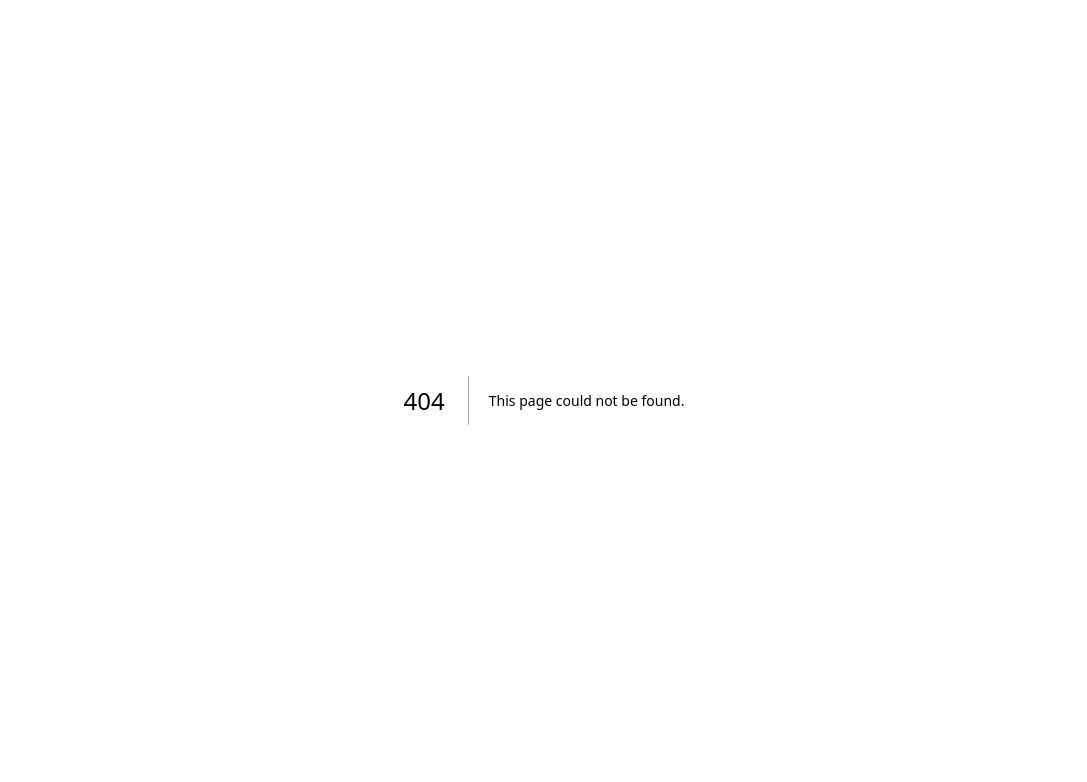
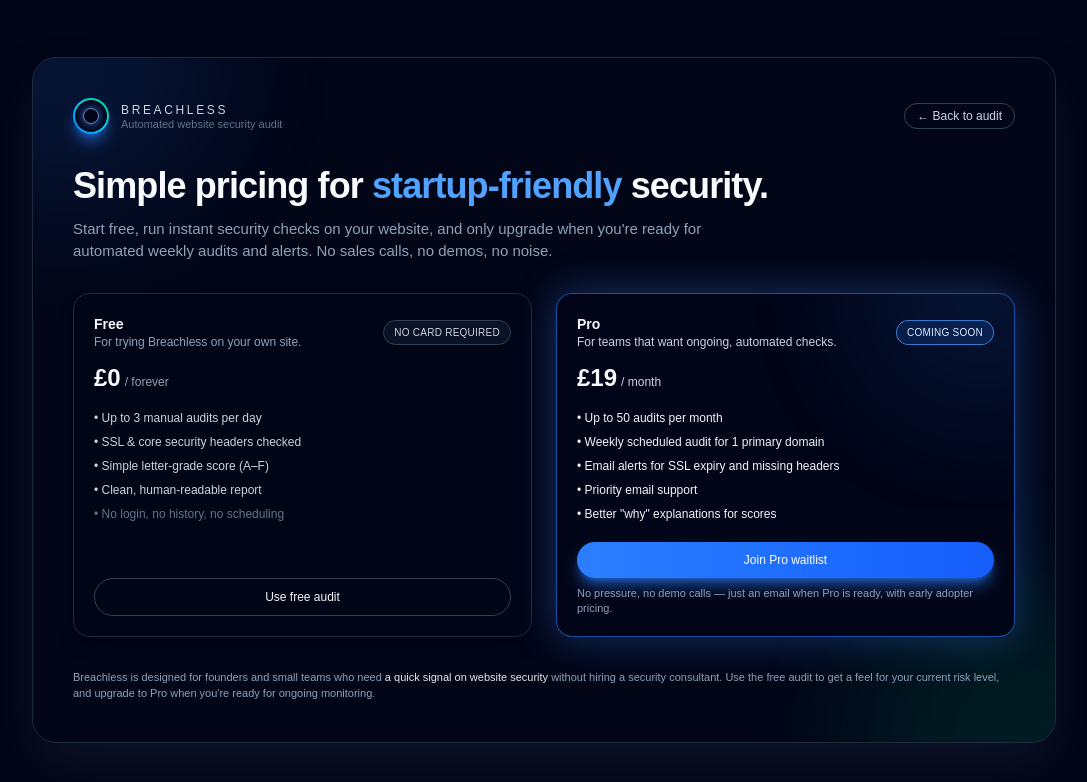
Before and after one commit to breachlessapp/breachless-web, a Next.js app: page /pricing in a window 1280 px wide. Before the commit this address had no page. Shown: the top 782 px of the page, without its empty margins (96-1183 px from the left). Built offline with nearby package versions, Linux system fonts and the light colour scheme.

Commit message:
Add pricing page and nav link

```diff
--- a/app/page.tsx
+++ b/app/page.tsx
@@ -82,9 +82,17 @@ export default function HomePage() {
     </div>
   </div>
 
-            <div className="inline-flex items-center gap-2 rounded-full border border-slate-700 bg-slate-900/70 px-3 py-1 text-[11px] text-slate-300 backdrop-blur">
+  <div className="flex items-center gap-3">
+    <div className="hidden sm:inline-flex items-center gap-2 rounded-full border border-slate-700 bg-slate-900/70 px-3 py-1 text-[11px] text-slate-300 backdrop-blur">
       <span className="h-2 w-2 rounded-full bg-emerald-400 shadow-[0_0_8px_rgba(52,211,153,0.9)]" />
       <span>Instant, self-serve security insights</span>
+    </div>
+    <a
+      href="/pricing"
+      className="rounded-full border border-slate-700 bg-slate-950/70 px-3 py-1 text-[11px] text-slate-200 hover:border-slate-500 hover:text-slate-50 transition"
+    >
+      Pricing
+    </a>
   </div>
 </header>
 
--- /dev/null
+++ b/app/pricing/page.tsx
@@ -0,0 +1,168 @@
+"use client";
+
+import Link from "next/link";
+
+export default function PricingPage() {
+  return (
+    <div className="min-h-screen bg-slate-950 text-slate-100 flex items-center justify-center px-4 py-10">
+      <div className="w-full max-w-5xl rounded-3xl border border-slate-800 bg-gradient-to-br from-slate-950 via-slate-950/95 to-slate-950/80 shadow-2xl shadow-slate-900/90 p-6 md:p-10 relative overflow-hidden">
+        {/* subtle glow */}
+        <div className="pointer-events-none absolute inset-0 opacity-60">
+          <div className="absolute -top-40 -left-32 w-80 h-80 rounded-full bg-blue-500/20 blur-3xl" />
+          <div className="absolute -bottom-40 -right-32 w-80 h-80 rounded-full bg-emerald-500/20 blur-3xl" />
+        </div>
+
+        <div className="relative z-10 space-y-8">
+          {/* Top bar / logo + back link */}
+          <header className="flex items-center justify-between gap-3">
+            <div className="flex items-center gap-3">
+              <div className="h-9 w-9 rounded-full bg-gradient-to-tr from-blue-500 via-cyan-400 to-emerald-400 p-[2px] shadow-lg shadow-blue-500/60">
+                <div className="h-full w-full rounded-full bg-slate-950 flex items-center justify-center">
+                  <div className="h-4 w-4 rounded-full border border-blue-300/70 shadow-[0_0_8px_rgba(59,130,246,0.9)]" />
+                </div>
+              </div>
+              <div className="flex flex-col leading-tight">
+                <span className="text-xs uppercase tracking-[0.22em] text-slate-300">
+                  Breachless
+                </span>
+                <span className="text-[11px] text-slate-500">
+                  Automated website security audit
+                </span>
+              </div>
+            </div>
+
+            <nav className="flex items-center gap-4 text-xs text-slate-300">
+              <Link
+                href="/"
+                className="rounded-full border border-slate-700 bg-slate-950/60 px-3 py-1 hover:border-slate-500 hover:text-slate-100 transition"
+              >
+                ← Back to audit
+              </Link>
+            </nav>
+          </header>
+
+          {/* Heading */}
+          <section className="space-y-3">
+            <h1 className="text-3xl md:text-4xl font-semibold tracking-tight text-slate-50">
+              Simple pricing for{" "}
+              <span className="text-blue-400">startup-friendly</span> security.
+            </h1>
+            <p className="text-sm md:text-[15px] text-slate-400 max-w-2xl">
+              Start free, run instant security checks on your website, and only
+              upgrade when you&apos;re ready for automated weekly audits and
+              alerts. No sales calls, no demos, no noise.
+            </p>
+          </section>
+
+          {/* Pricing grid */}
+          <section className="grid gap-6 md:grid-cols-2 items-stretch">
+            {/* Free plan */}
+            <div className="flex flex-col rounded-2xl border border-slate-800 bg-slate-950/90 p-5 shadow-lg shadow-slate-950/70">
+              <div className="mb-3 flex items-center justify-between gap-2">
+                <div>
+                  <h2 className="text-sm font-semibold text-slate-50">
+                    Free
+                  </h2>
+                  <p className="text-xs text-slate-400">
+                    For trying Breachless on your own site.
+                  </p>
+                </div>
+                <span className="rounded-full border border-slate-700 bg-slate-900/70 px-2.5 py-1 text-[10px] uppercase tracking-wide text-slate-300">
+                  No card required
+                </span>
+              </div>
+
+              <div className="mb-4">
+                <span className="text-2xl font-semibold text-slate-50">
+                  £0
+                </span>
+                <span className="text-xs text-slate-400 ml-1">/ forever</span>
+              </div>
+
+              <ul className="mb-5 space-y-2 text-xs text-slate-300">
+                <li>• Up to 3 manual audits per day</li>
+                <li>• SSL &amp; core security headers checked</li>
+                <li>• Simple letter-grade score (A–F)</li>
+                <li>• Clean, human-readable report</li>
+                <li className="text-slate-500">
+                  • No login, no history, no scheduling
+                </li>
+              </ul>
+
+              <div className="mt-auto">
+                <Link
+                  href="/"
+                  className="inline-flex w-full items-center justify-center rounded-full border border-slate-700 bg-slate-950/70 px-4 py-2.5 text-xs font-medium text-slate-100 hover:border-slate-500 hover:bg-slate-900/80 transition"
+                >
+                  Use free audit
+                </Link>
+              </div>
+            </div>
+
+            {/* Pro plan */}
+            <div className="flex flex-col rounded-2xl border border-blue-500/60 bg-slate-950/95 p-5 shadow-[0_0_40px_rgba(59,130,246,0.35)] relative overflow-hidden">
+              <div className="pointer-events-none absolute inset-0 opacity-40">
+                <div className="absolute -top-32 -right-24 w-64 h-64 rounded-full bg-blue-500/30 blur-3xl" />
+              </div>
+
+              <div className="relative z-10 mb-3 flex items-center justify-between gap-2">
+                <div>
+                  <h2 className="text-sm font-semibold text-slate-50">
+                    Pro
+                  </h2>
+                  <p className="text-xs text-slate-300">
+                    For teams that want ongoing, automated checks.
+                  </p>
+                </div>
+                <span className="rounded-full border border-blue-400/70 bg-blue-500/15 px-2.5 py-1 text-[10px] uppercase tracking-wide text-blue-100">
+                  Coming soon
+                </span>
+              </div>
+
+              <div className="relative z-10 mb-4">
+                <span className="text-2xl font-semibold text-slate-50">
+                  £19
+                </span>
+                <span className="text-xs text-slate-300 ml-1">/ month</span>
+              </div>
+
+              <ul className="relative z-10 mb-5 space-y-2 text-xs text-slate-100">
+                <li>• Up to 50 audits per month</li>
+                <li>• Weekly scheduled audit for 1 primary domain</li>
+                <li>• Email alerts for SSL expiry and missing headers</li>
+                <li>• Priority email support</li>
+                <li>• Better &quot;why&quot; explanations for scores</li>
+              </ul>
+
+              <div className="relative z-10 mt-auto space-y-2 text-xs text-slate-300">
+                <a
+                  href="mailto:hello@breachless.app?subject=Breachless%20Pro%20waitlist"
+                  className="inline-flex w-full items-center justify-center rounded-full bg-gradient-to-r from-blue-500 to-blue-600 px-4 py-2.5 text-xs font-medium text-white shadow-lg shadow-blue-500/60 hover:brightness-110 transition"
+                >
+                  Join Pro waitlist
+                </a>
+                <p className="text-[11px] text-slate-400">
+                  No pressure, no demo calls — just an email when Pro is ready,
+                  with early adopter pricing.
+                </p>
+              </div>
+            </div>
+          </section>
+
+          {/* FAQ-ish blurb */}
+          <section className="text-[11px] text-slate-400">
+            <p>
+              Breachless is designed for founders and small teams who need{" "}
+              <span className="text-slate-200">
+                a quick signal on website security
+              </span>{" "}
+              without hiring a security consultant. Use the free audit to get a
+              feel for your current risk level, and upgrade to Pro when you&apos;re
+              ready for ongoing monitoring.
+            </p>
+          </section>
+        </div>
+      </div>
+    </div>
+  );
+}
```
Lines whose indentation alone changed are shown as unchanged.
